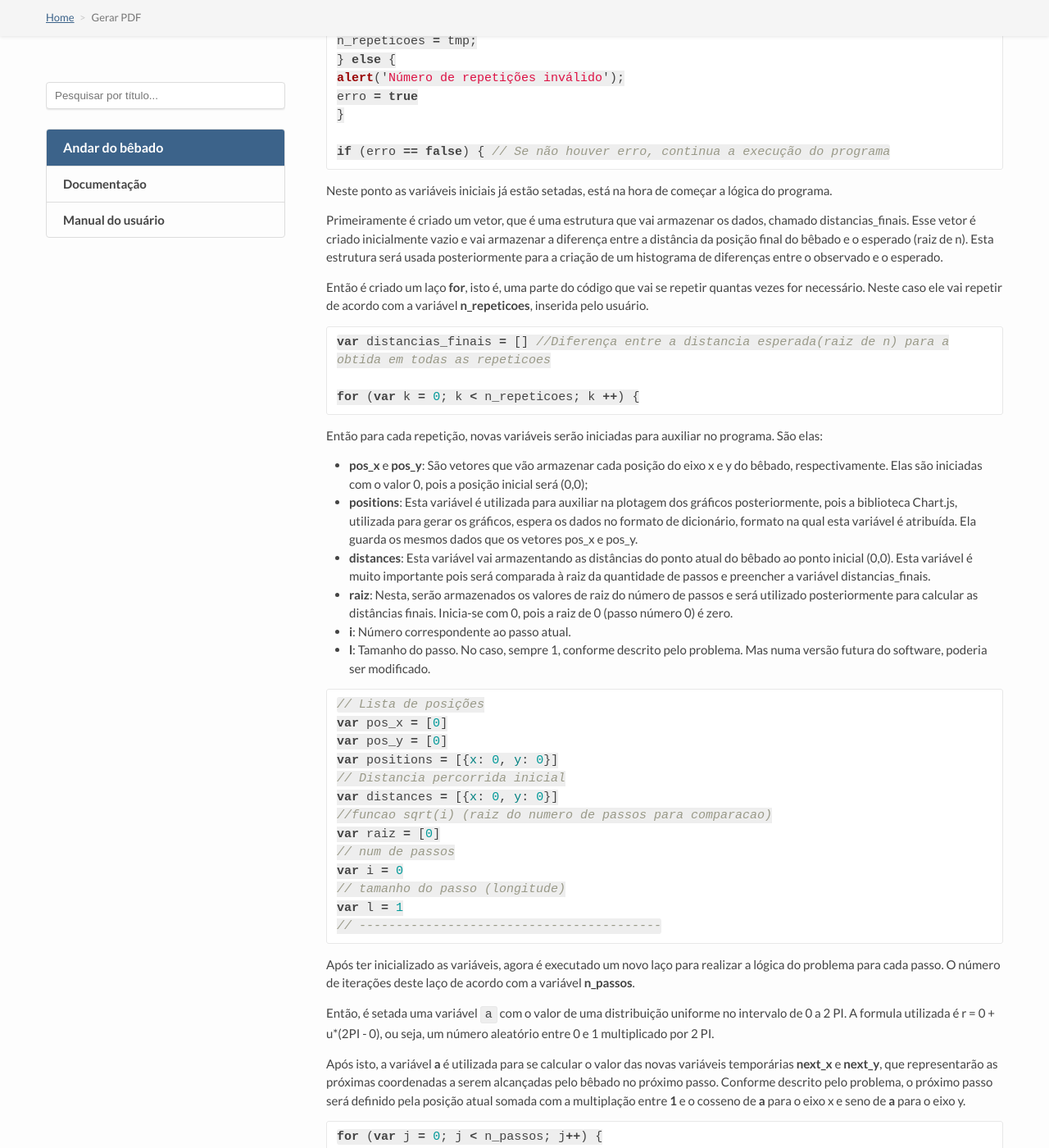
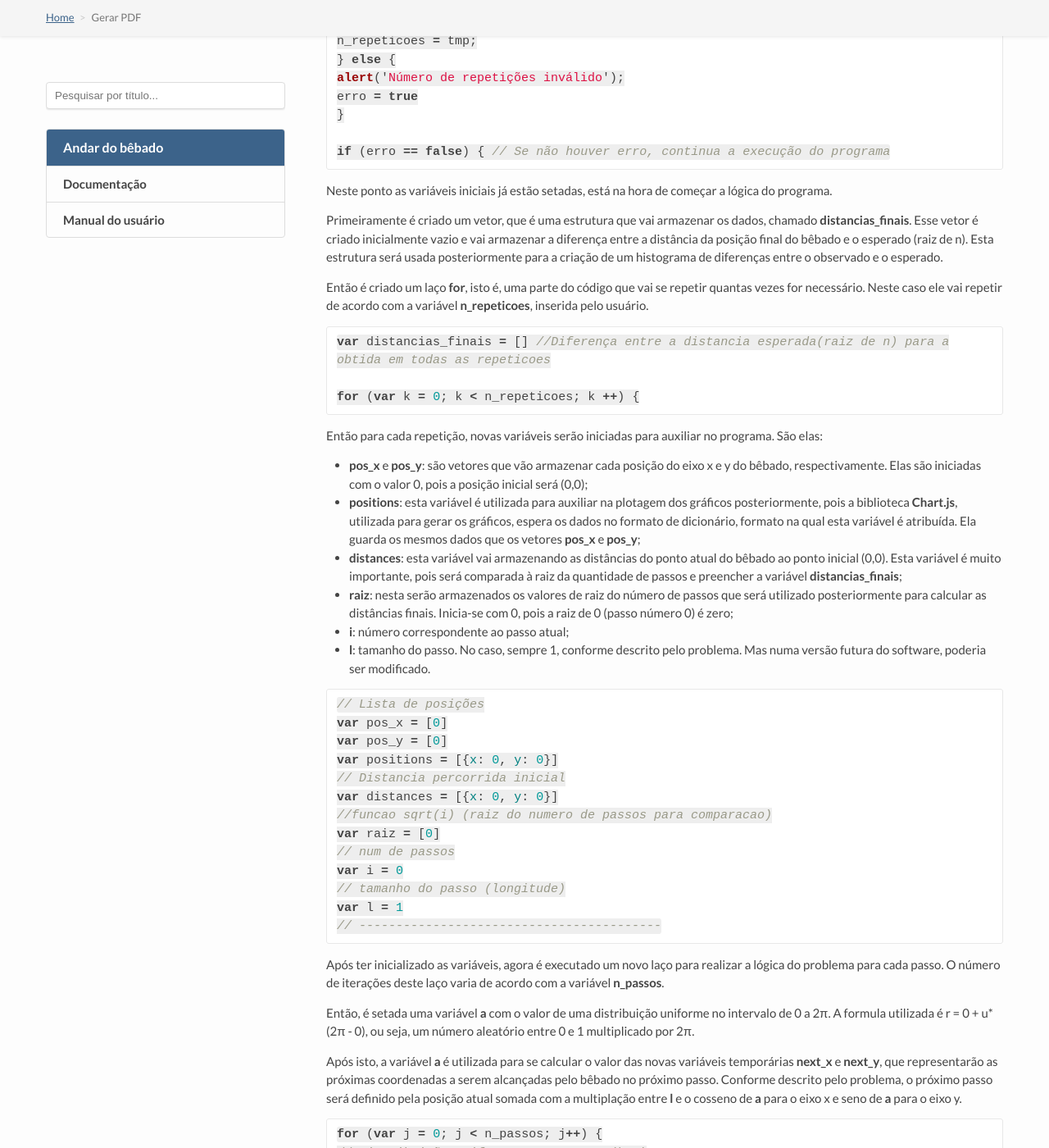
Before and after one commit to christianpieri/doc, a Jekyll site: the page built from pdf.html, in a window 1280 px wide and 1400 px high, scrolled down 3836 px. Shown: the whole window at 82% size. Built offline with Jekyll 4.4.1, drawn with Linux system fonts in a browser that asks for light colours; nearby versions of some CDN libraries; some web fonts are replaced; Markdown is read by kramdown in place of the engine named in the settings; some of the changed text lies outside the part shown.

Commit message:
Update documentacao.md

````diff
--- a/_docs/documentacao/documentacao.md
+++ b/_docs/documentacao/documentacao.md
@@ -73,8 +73,8 @@ function isNumeric(n) {
 }
 ```
 Aqui temos o início da função startSimulation(), a qual vai colocar valores default nas variáveis do programa, que são:
-- Número de passos **(n_passos)** = 10
-- Número de repetições do programa **(n_repeticoes)** = 1
+- Número de passos **(n_passos)** = 10;
+- Número de repetições do programa **(n_repeticoes)** = 1.
 
 ``` javascript
 function startSimulation(){
@@ -108,7 +108,7 @@ if (erro == false) { // Se não houver erro, continua a execução do programa
 ```
 Neste ponto as variáveis iniciais já estão setadas, está na hora de começar a lógica do programa.
 
-Primeiramente é criado um vetor, que é uma estrutura que vai armazenar os dados, chamado distancias_finais. Esse vetor é criado inicialmente vazio e vai armazenar a diferença entre a distância da posição final do bêbado e o esperado (raiz de n). Esta estrutura será usada posteriormente para a criação de um histograma de diferenças entre o observado e o esperado.
+Primeiramente é criado um vetor, que é uma estrutura que vai armazenar os dados, chamado **distancias_finais**. Esse vetor é criado inicialmente vazio e vai armazenar a diferença entre a distância da posição final do bêbado e o esperado (raiz de n). Esta estrutura será usada posteriormente para a criação de um histograma de diferenças entre o observado e o esperado.
 
 Então é criado um laço **for**, isto é, uma parte do código que vai se repetir quantas vezes for necessário. Neste caso ele vai repetir de acordo com a variável **n_repeticoes**, inserida pelo usuário.
 
@@ -118,12 +118,12 @@ var distancias_finais = [] //Diferença entre a distancia esperada(raiz de n) pa
 for (var k = 0; k < n_repeticoes; k ++) {
 ```
 Então para cada repetição, novas variáveis serão iniciadas para auxiliar no programa. São elas:
-- **pos_x** e **pos_y**: São vetores que vão armazenar cada posição do eixo x e y do bêbado, respectivamente. Elas são iniciadas com o valor 0, pois a posição inicial será (0,0);
-- **positions**: Esta variável é utilizada para auxiliar na plotagem dos gráficos posteriormente, pois a biblioteca Chart.js, utilizada para gerar os gráficos, espera os dados no formato de dicionário, formato na qual esta variável é atribuída. Ela guarda os mesmos dados que os vetores pos_x e pos_y.
-- **distances**: Esta variável vai armazentando as distâncias do ponto atual do bêbado ao ponto inicial (0,0). Esta variável é muito importante pois será comparada à raiz da quantidade de passos e preencher a variável distancias_finais.
-- **raiz**: Nesta, serão armazenados os valores de raiz do número de passos e será utilizado posteriormente para calcular as distâncias finais. Inicia-se com 0, pois a raiz de 0 (passo número 0) é zero.
-- **i**: Número correspondente ao passo atual.
-- **l**: Tamanho do passo. No caso, sempre 1, conforme descrito pelo problema. Mas numa versão futura do software, poderia ser modificado.
+- **pos_x** e **pos_y**: são vetores que vão armazenar cada posição do eixo x e y do bêbado, respectivamente. Elas são iniciadas com o valor 0, pois a posição inicial será (0,0);
+- **positions**: esta variável é utilizada para auxiliar na plotagem dos gráficos posteriormente, pois a biblioteca **Chart.js**, utilizada para gerar os gráficos, espera os dados no formato de dicionário, formato na qual esta variável é atribuída. Ela guarda os mesmos dados que os vetores **pos_x** e **pos_y**;
+- **distances**: esta variável vai armazenando as distâncias do ponto atual do bêbado ao ponto inicial (0,0). Esta variável é muito importante, pois será comparada à raiz da quantidade de passos e preencher a variável **distancias_finais**;
+- **raiz**: nesta serão armazenados os valores de raiz do número de passos que será utilizado posteriormente para calcular as distâncias finais. Inicia-se com 0, pois a raiz de 0 (passo número 0) é zero;
+- **i**: número correspondente ao passo atual;
+- **l**: tamanho do passo. No caso, sempre 1, conforme descrito pelo problema. Mas numa versão futura do software, poderia ser modificado.
 
 ``` javascript
   // Lista de posições
@@ -140,11 +140,11 @@ Então para cada repetição, novas variáveis serão iniciadas para auxiliar no
   var l = 1
   // -----------------------------------------
 ```
-Após ter inicializado as variáveis, agora é executado um novo laço para realizar a lógica do problema para cada passo. O número de iterações deste laço de acordo com a variável **n_passos**.
+Após ter inicializado as variáveis, agora é executado um novo laço para realizar a lógica do problema para cada passo. O número de iterações deste laço varia de acordo com a variável **n_passos**.
 
-Então, é setada uma variável ```a``` com o valor de uma distribuição uniforme no intervalo de 0 a 2 PI. A formula utilizada é r = 0 + u*(2PI - 0), ou seja, um número aleatório entre 0 e 1 multiplicado por 2 PI.
+Então, é setada uma variável **a** com o valor de uma distribuição uniforme no intervalo de 0 a 2π. A formula utilizada é r = 0 + u*(2π - 0), ou seja, um número aleatório entre 0 e 1 multiplicado por 2π.
 
-Após isto, a variável **a** é utilizada para se calcular o valor das novas variáveis temporárias **next_x** e **next_y**, que representarão as próximas coordenadas a serem alcançadas pelo bêbado no próximo passo. Conforme descrito pelo problema, o próximo passo será definido pela posição atual somada com a multiplação entre **1** e o cosseno de **a** para o eixo x e seno de **a** para o eixo y.
+Após isto, a variável **a** é utilizada para se calcular o valor das novas variáveis temporárias **next_x** e **next_y**, que representarão as próximas coordenadas a serem alcançadas pelo bêbado no próximo passo. Conforme descrito pelo problema, o próximo passo será definido pela posição atual somada com a multiplação entre **l** e o cosseno de **a** para o eixo x e seno de **a** para o eixo y.
 
 ``` javascript
   for (var j = 0; j < n_passos; j++) {
@@ -179,7 +179,7 @@ Além disso, também é calculado a raiz do número de passos dados até o momen
   } // FIM DO LAÇO DE PASSOS
 
 ```
-Neste ponto terminamos o laço dos n_passos. O que significa o fim de uma repetição. Neste ponto, é adicionado ao vetor ```distancias_finais``` o valor da diferença entre a distância final obtida e a distância final esperada (raiz de n).
+Neste ponto terminamos o laço dos **n_passos**. O que significa o fim de uma repetição. Neste ponto, é adicionado ao vetor **distancias_finais** o valor da diferença entre a distância final obtida e a distância final esperada (raiz de n).
 ``` javascript
   distancia = distances[n_passos]["y"] - raiz[n_passos]["y"];
   if (distancia < 0) {
@@ -196,6 +196,7 @@ Ao final de todos estas repetições, teremos as posições do bêbado, as dist
 Agora será feita uma distribuição dividida em classes para ser utilizada no histograma que vai mostrar as diferenças das distâncias finais.
 
 Primeiro se obtém a diferença entre o máximo e o mínimo das **distancias_finais**, através das variáveis **max**, **min** e **diferença**.
+
 O número de classes vai ser a raiz do número de repetições, mas se esse valor for superior a 30, o seu valor final fica em 30.
 
 Então é calculado o intervalo, dividindo a diferença calculada anteriormente pelo número de classes.
````
Also changed, not shown: other parts of _docs/documentacao/documentacao.md (+7 -7 lines).
